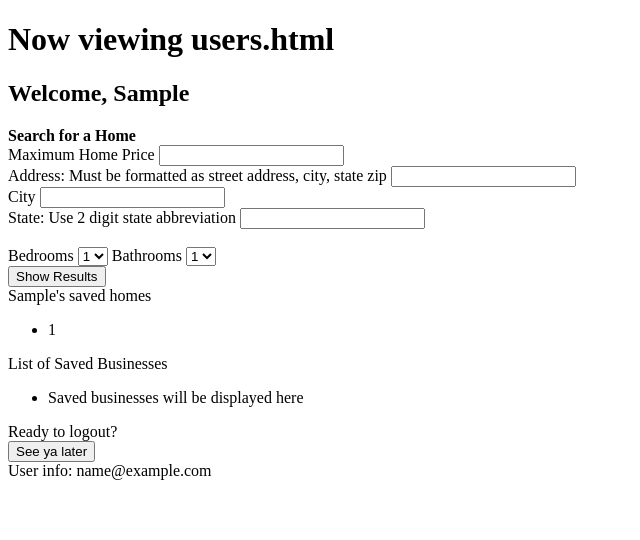
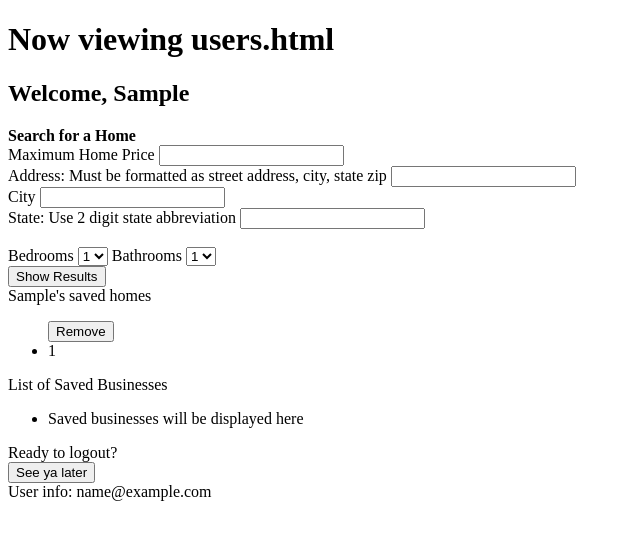
Before and after one commit to Swalvesam/Capstone_Project, a Flask app: page /users in a window 1280 px wide. Shown: the top 540 px of the page, without its empty margins (0-640 px from the left). Run offline with Flask 2, Linux system fonts and the light colour scheme; a user stored in the database is signed in; tables that the repository leaves empty hold one stand-in row (values such as "Sample post").

Commit message:
enabled user to remove saved home from saved_homes list

```diff
--- a/server.py
+++ b/server.py
@@ -162,6 +162,18 @@ def save_home_to_user():
 
     return redirect('/users')
 
+@app.route('/remove_saved_home', methods=["POST"])
+@login_required
+def remove_saved_home():
+
+    rm_property_id = request.form.get('remove_saved_home')
+
+    saved_home = Saved_homes.query.filter_by(rm_property_id=rm_property_id).first()
+
+    db.session.delete(saved_home)
+    db.session.commit()
+
+    return redirect("/users")
 
 # @app.route('/businesses')
 # def businesses():
--- a/templates/users.html
+++ b/templates/users.html
@@ -46,10 +46,12 @@
     </b1>
 
     <ul>
+       <form action="/remove_saved_home" method="POST" id="remove_saved_home">
         {% for home in saved_homes %}
+        <button type="submit" name="remove_saved_home" value={{home.rm_property_id}}>Remove</button>
         <li>{{home.rm_property_id}}</li>
         {% endfor %}
-
+        </form>
     </ul>
 </div>
 
```
